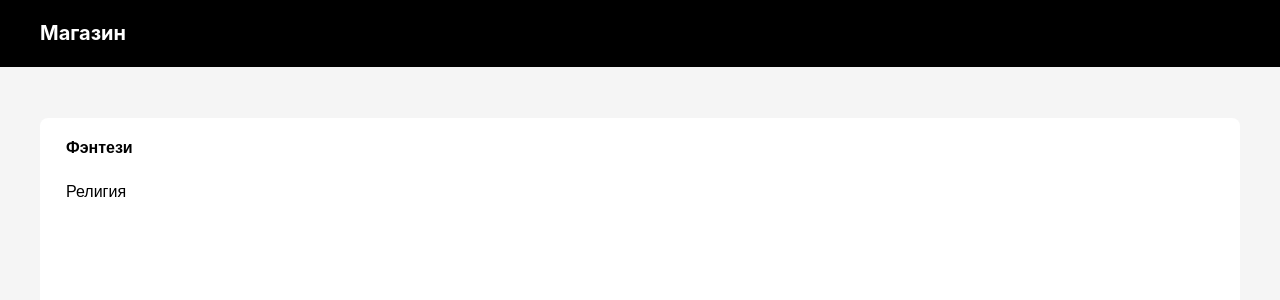
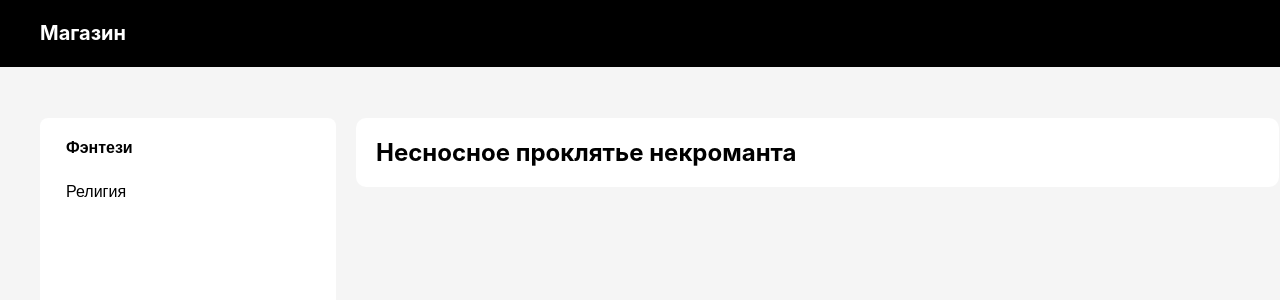
Before and after one commit to NailGilmanov/yandex-intensive-homework-lesson3, a React (Create React App) app: page / in a window 1280 px wide. Shown: the top 300 px of the page. Built offline with nearby package versions, Linux system fonts and the light colour scheme.

Commit message:
BookCard

```diff
--- /dev/null
+++ b/src/components/BookCard/BookCard.jsx
@@ -0,0 +1,7 @@
+import style from './style.module.css'
+
+export const BookCard = ({ book }) => {
+    return <div className={style.bookcard}>
+        <h2 className={style.bookcard__title}>{ book.name }</h2>
+    </div>
+}
--- /dev/null
+++ b/src/components/BookCard/style.module.css
@@ -0,0 +1,11 @@
+.bookcard {
+    width: 100%;
+    margin-bottom: 16px;
+    background-color: white;
+    padding: 20px;
+    border-radius: 10px;
+}
+
+.bookcard__title {
+    margin: 0;
+}
--- a/src/components/NavGenres/style.module.css
+++ b/src/components/NavGenres/style.module.css
@@ -1,4 +1,5 @@
 .nav {
+    width: 20vw;
     border-radius: 8px;
     padding: 20px;
     height: 75vh;
--- a/src/pages/LibraryPage/LibraryPage.jsx
+++ b/src/pages/LibraryPage/LibraryPage.jsx
@@ -1,4 +1,7 @@
 import { NavGenres } from '../../components/NavGenres/NavGenres';
+import { BookCard } from '../../components/BookCard/BookCard';
+
+import style from './style.module.css'
 
 import { useState } from 'react'
 
@@ -6,11 +9,18 @@ export const LibraryPage = (props) => {
     const [activeGenre, setActiveGenre] = useState(props.books[0]['genre']);
     console.log(activeGenre)
 
-    return <div>
+    return <div className={style.body}>
         <NavGenres
             books={props.books}
             activeGenre={activeGenre}
             setActiveGenre={setActiveGenre}
         />
+        <div className={style.main}>
+            {
+                props.books
+                    .filter(book => book.genre === activeGenre)
+                    .map(book => <BookCard book={book}/>)
+            }
+        </div>
     </div>
 }
--- /dev/null
+++ b/src/pages/LibraryPage/style.module.css
@@ -0,0 +1,8 @@
+.body {
+    display: flex;
+    gap: 20px;
+}
+
+.main {
+    width: 69vw;
+}
```
